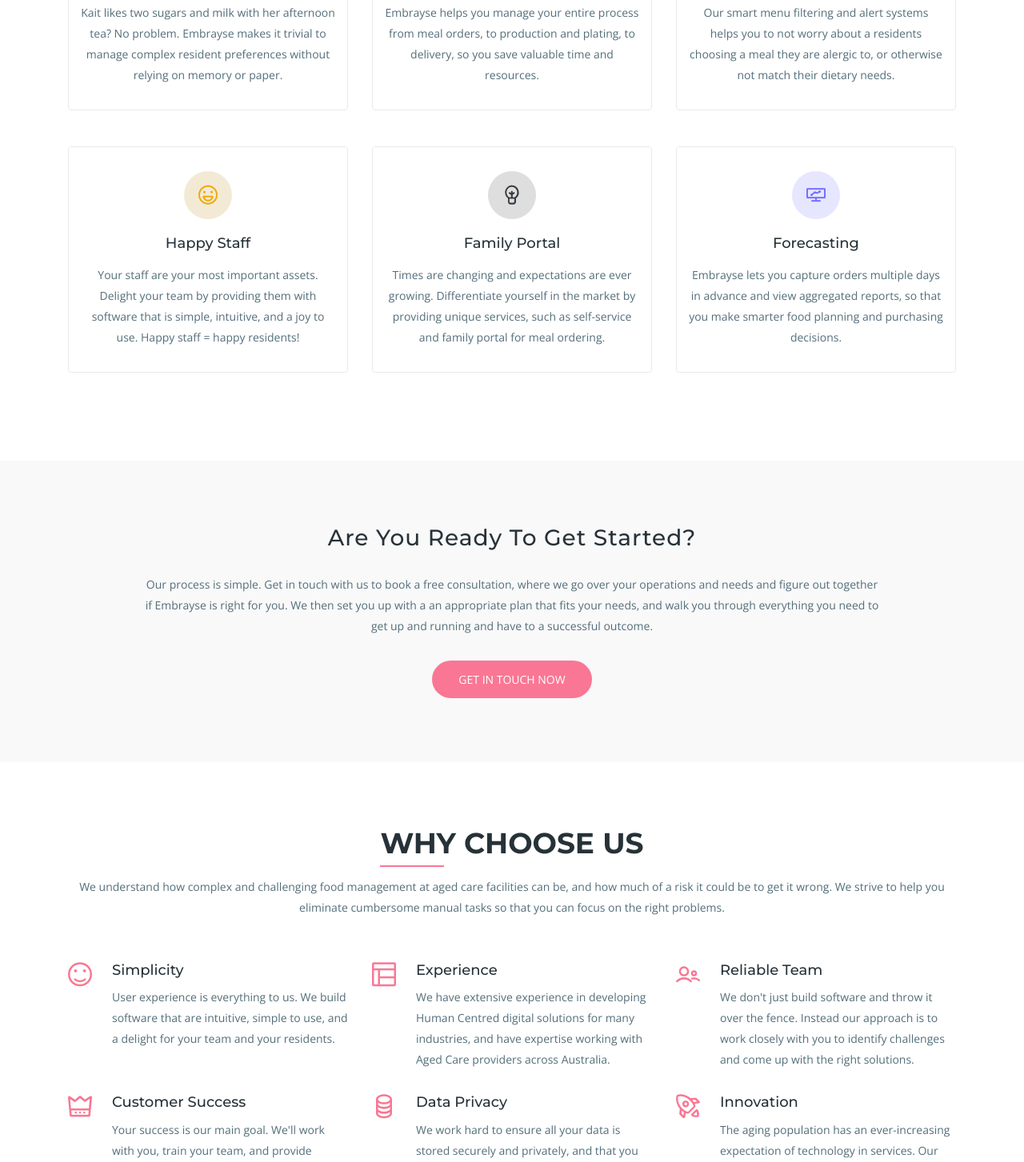
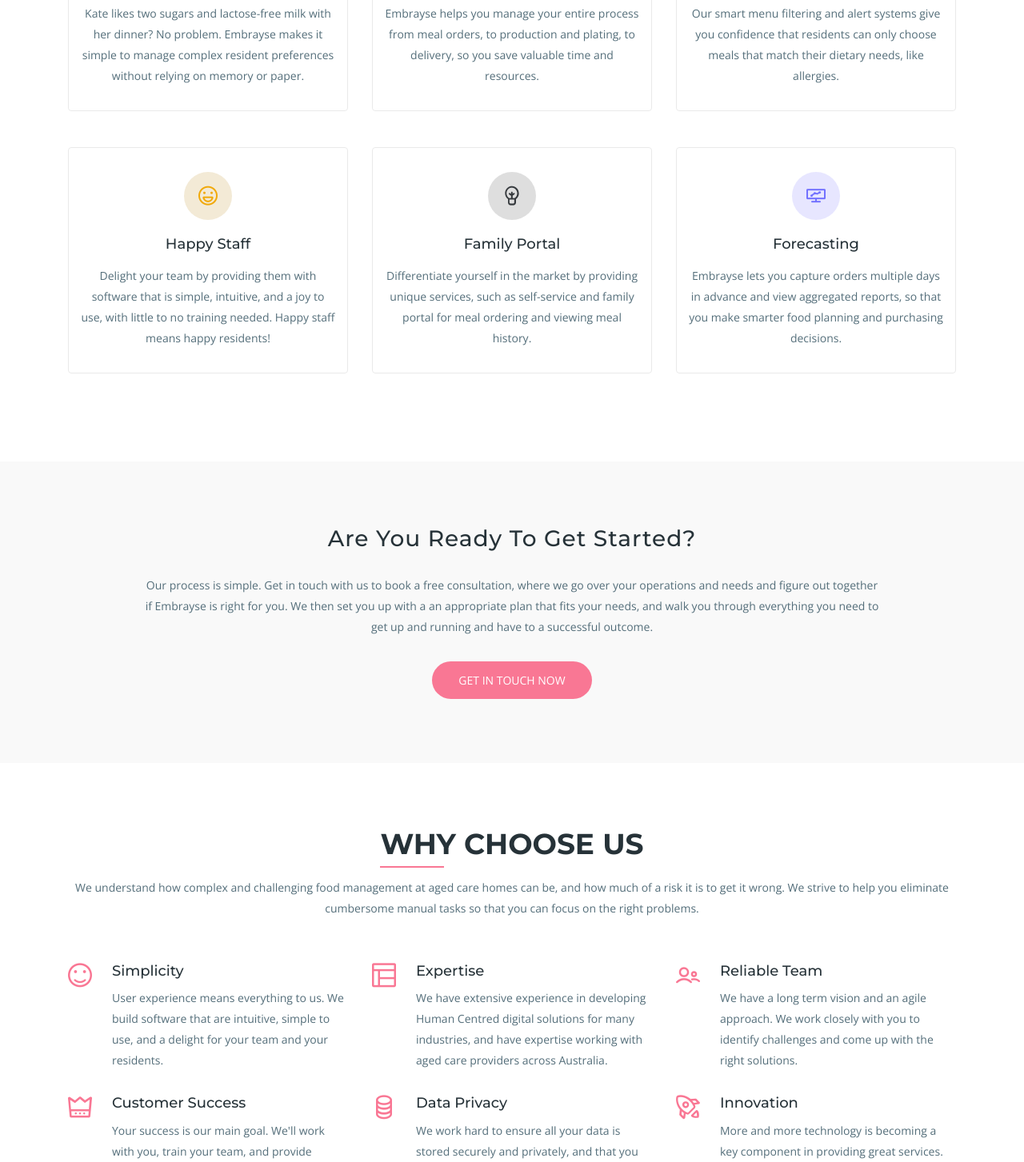
Before and after one commit to Embrayse/embrayse.github.io, a plain HTML site: page index.html in a window 1280 px wide. Shown: the part 1347-2800 px from the top of the page at 80% size. Drawn offline with nearby package versions, Linux system fonts and the light colour scheme.

Commit message:
Fix images and text

```diff
--- a/css/main.css
+++ b/css/main.css
@@ -1360,7 +1360,7 @@ button:focus {
 }
 
 .featured-box .featured-content {
-  padding-left: 40px;
+  padding-left: 55px;
   position: relative;
 }
 
--- a/index.html
+++ b/index.html
@@ -101,7 +101,7 @@
         <div id="carousel-slider" class="carousel slide carousel-fade" data-ride="carousel">
           <div class="carousel-inner" role="listbox">
             <div class="carousel-item active">
-              <img src="img/slider/bg-4.jpg" alt="">
+              <img src="img/slider/bg-6.jpg" alt="">
               <div class="carousel-caption text-center">
                 <!-- <h3 class="wow fadeInDown" data-wow-delay="0.3s">Ready For</h3> -->
                 <h2 class="wow fadeInRight" data-wow-delay="0.6s">Embrayse</h2>
@@ -149,7 +149,7 @@
                 <i class="lni lni-service"></i>
               </div>
               <h4>Presonalised Service</h4>
-              <p>Kait likes two sugars and milk with her afternoon tea? No problem. Embrayse makes it trivial to manage complex resident preferences without relying on memory or paper.</p>
+              <p>Kate likes two sugars and lactose-free milk with her dinner? No problem. Embrayse makes it simple to manage complex resident preferences without relying on memory or paper.</p>
             </div>
           </div>
           <div class="col-lg-4 col-md-6 col-xs-12">
@@ -167,7 +167,7 @@
                 <i class="lni lni-pulse"></i>
               </div>
               <h4>Safe Eating</h4>
-              <p>Our smart menu filtering and alert systems helps you to not worry about a residents choosing a meal they are alergic to, or otherwise not match their dietary needs.</p>
+              <p>Our smart menu filtering and alert systems give you confidence that residents can only choose meals that match their dietary needs, like allergies.</p>
             </div>
           </div>
           <div class="col-lg-4 col-md-6 col-xs-12">
@@ -176,7 +176,7 @@
                 <i class="lni lni-emoji-happy"></i>
               </div>
               <h4>Happy Staff</h4>
-              <p>Your staff are your most important assets. Delight your team by providing them with software that is simple, intuitive, and a joy to use. Happy staff = happy residents!</p>
+              <p>Delight your team by providing them with software that is simple, intuitive, and a joy to use, with little to no training needed. Happy staff means happy residents!</p>
             </div>
           </div>
           <div class="col-lg-4 col-md-6 col-xs-12">
@@ -185,7 +185,7 @@
                 <i class="lni lni-bulb"></i>
               </div>
               <h4>Family Portal</h4>
-              <p>Times are changing and expectations are ever growing. Differentiate yourself in the market by providing unique services, such as self-service and family portal for meal ordering.</p>
+              <p>Differentiate yourself in the market by providing unique services, such as self-service and family portal for meal ordering and viewing meal history.</p>
             </div>
           </div>
           <div class="col-lg-4 col-md-6 col-xs-12">
@@ -225,7 +225,7 @@
       <div class="container">
         <div class="section-header">
           <h2 class="section-title">Why Choose Us</h2>
-          <p class="section-subtitle">We understand how complex and challenging food management at aged care facilities can be, and how much of a risk it could be to get it wrong. We strive to help you eliminate cumbersome manual tasks so that you can focus on the right problems.</p>
+          <p class="section-subtitle">We understand how complex and challenging food management at aged care homes can be, and how much of a risk it is to get it wrong. We strive to help you eliminate cumbersome manual tasks so that you can focus on the right problems.</p>
         </div>
         <div class="row">
           <!-- Start featured -->
@@ -236,7 +236,7 @@
               </div>
               <div class="featured-content">
                 <h4>Simplicity</h4>
-                <p>User experience is everything to us. We build software that are intuitive, simple to use, and a delight for your team and your residents.</p>
+                <p>User experience means everything to us. We build software that are intuitive, simple to use, and a delight for your team and your residents.</p>
               </div>
             </div>
           </div>
@@ -248,8 +248,8 @@
                 <i class="lni lni-layout"></i>
               </div>
               <div class="featured-content">
-                <h4>Experience</h4>
-                <p>We have extensive experience in developing Human Centred digital solutions for many industries, and have expertise working with Aged Care providers across Australia.</p>
+                <h4>Expertise</h4>
+                <p>We have extensive experience in developing Human Centred digital solutions for many industries, and have expertise working with aged care providers across Australia.</p>
               </div>
             </div>
           </div>
@@ -262,7 +262,7 @@
               </div>
               <div class="featured-content">
                 <h4>Reliable Team</h4>
-                <p>We don't just build software and throw it over the fence. Instead our approach is to work closely with you to identify challenges and come up with the right solutions.</p>
+                <p>We have a long term vision and an agile approach. We work closely with you to identify challenges and come up with the right solutions.</p>
               </div>
             </div>
           </div>
@@ -301,7 +301,7 @@
               </div>
               <div class="featured-content">
                 <h4>Innovation</h4>
-                <p>The aging population has an ever-increasing expectation of technology in services. Our vision is to help you stay at the forefront of digital transformation in aged care.</p>
+                <p>More and more technology is becoming a key component in providing great services. We strive to help you stay at the forefront of digital transformation in aged care.</p>
               </div>
             </div>
           </div>
```
Also changed, not shown: img/slider/bg-5.jpg (added), img/slider/bg-6.jpg (added), img/team/team1.png, img/team/team2.png, img/team/team3.png, img/team/team4.png.
